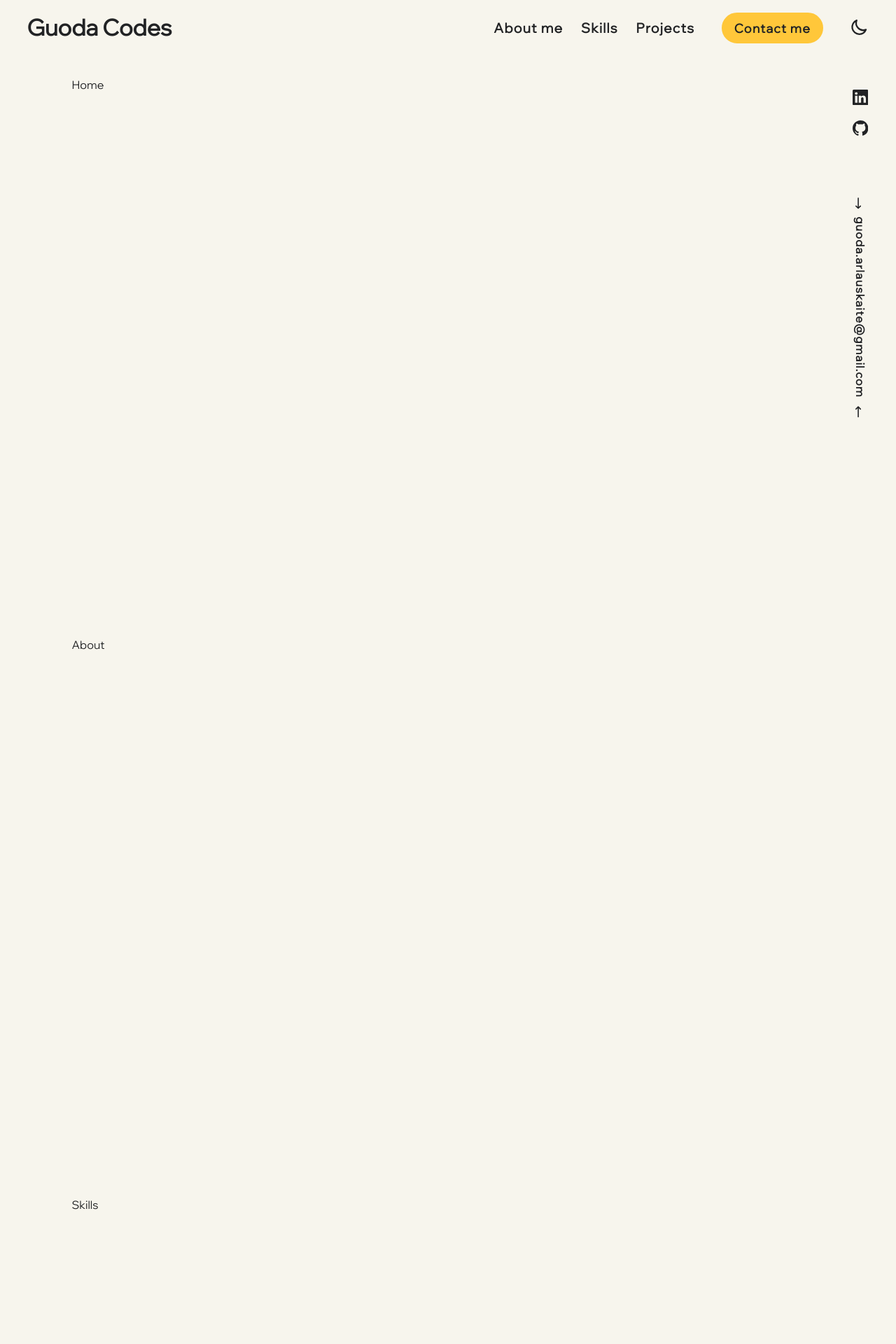
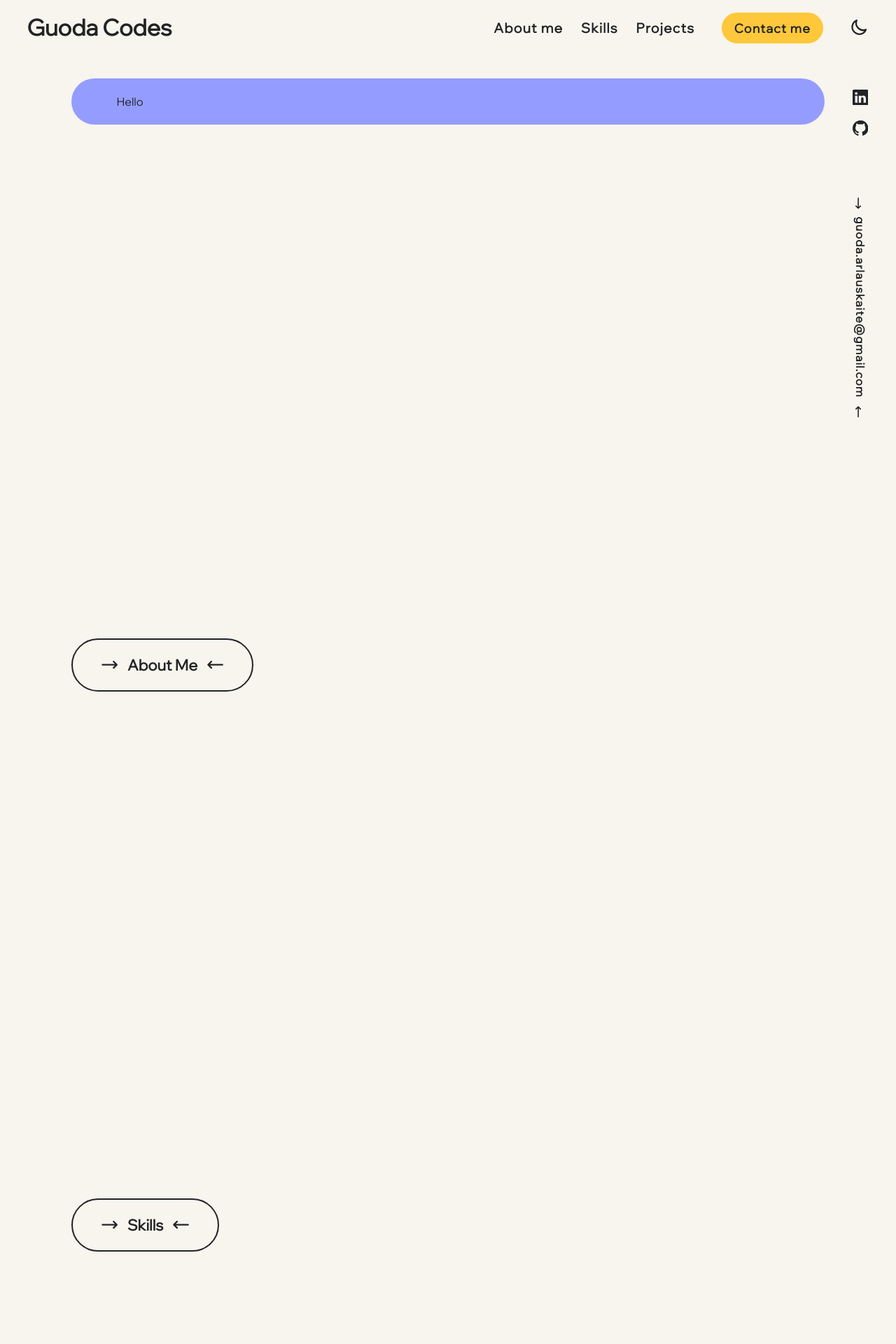
Before and after one commit to guodaar/portfolio, a React (Vite) app: page / in a window 1280 px wide. Shown: the top 1920 px of the page at 70% size. Built offline with nearby package versions, Linux system fonts and the light colour scheme.

Commit message:
section header component

```diff
--- /dev/null
+++ b/src/components/Headers/SectionHeader.tsx
@@ -0,0 +1,39 @@
+import {
+  HiOutlineArrowNarrowLeft,
+  HiOutlineArrowNarrowRight,
+} from "react-icons/hi";
+import { border, roundedBorder } from "../../styles/stylevariables";
+
+import { PropsWithChildren } from "react";
+import styled from "styled-components";
+
+const SectionHeader = ({ children }: PropsWithChildren) => {
+  return (
+    <Container>
+      <HiOutlineArrowNarrowRight />
+      <Text>{children}</Text>
+      <HiOutlineArrowNarrowLeft />
+    </Container>
+  );
+};
+
+export default SectionHeader;
+
+const Container = styled.div`
+  border: ${border};
+  border-radius: ${roundedBorder};
+  padding: 6px 3vw;
+  width: fit-content;
+  font-size: 0.9rem;
+  display: flex;
+  align-items: center;
+  gap: 12px;
+
+  svg {
+    font-size: 1.7rem;
+  }
+`;
+
+const Text = styled.h2`
+  color: ${({ theme }) => theme.text};
+`;
--- a/src/pages/About/About.tsx
+++ b/src/pages/About/About.tsx
@@ -1,3 +1,4 @@
+import SectionHeader from "../../components/Headers/SectionHeader";
 import styled from "styled-components";
 
 type Props = {
@@ -5,7 +6,11 @@ type Props = {
 };
 
 const About = ({ aboutRef }: Props) => {
-  return <Container ref={aboutRef}>About</Container>;
+  return (
+    <Container ref={aboutRef}>
+      <SectionHeader>About Me</SectionHeader>
+    </Container>
+  );
 };
 
 export default About;
--- a/src/pages/Contact/Contact.tsx
+++ b/src/pages/Contact/Contact.tsx
@@ -1,3 +1,4 @@
+import SectionHeader from "../../components/Headers/SectionHeader";
 import styled from "styled-components";
 
 type Props = {
@@ -5,7 +6,11 @@ type Props = {
 };
 
 const Contact = ({ contactRef }: Props) => {
-  return <Container ref={contactRef}>Contact</Container>;
+  return (
+    <Container ref={contactRef}>
+      <SectionHeader>Contact</SectionHeader>
+    </Container>
+  );
 };
 
 export default Contact;
--- a/src/pages/Home/Home.tsx
+++ b/src/pages/Home/Home.tsx
@@ -5,7 +5,11 @@ type Props = {
 };
 
 const Home = ({ mainRef }: Props) => {
-  return <Container ref={mainRef}>Home</Container>;
+  return (
+    <Container ref={mainRef}>
+      <Wrapper>Hello</Wrapper>
+    </Container>
+  );
 };
 
 export default Home;
@@ -13,3 +17,9 @@ export default Home;
 const Container = styled.section`
   height: 100vh;
 `;
+
+const Wrapper = styled.div`
+  background-color: ${({ theme }) => theme.secondary};
+  border-radius: 50px;
+  padding: 24px 5vw;
+`;
--- a/src/pages/Projects/Projects.tsx
+++ b/src/pages/Projects/Projects.tsx
@@ -1,3 +1,4 @@
+import SectionHeader from "../../components/Headers/SectionHeader";
 import styled from "styled-components";
 
 type Props = {
@@ -5,7 +6,11 @@ type Props = {
 };
 
 const Projects = ({ projectsRef }: Props) => {
-  return <Container ref={projectsRef}>Projects</Container>;
+  return (
+    <Container ref={projectsRef}>
+      <SectionHeader>Projects</SectionHeader>
+    </Container>
+  );
 };
 
 export default Projects;
--- a/src/pages/Skills/Skills.tsx
+++ b/src/pages/Skills/Skills.tsx
@@ -1,3 +1,4 @@
+import SectionHeader from "../../components/Headers/SectionHeader";
 import styled from "styled-components";
 
 type Props = {
@@ -5,7 +6,11 @@ type Props = {
 };
 
 const Skills = ({ skillsRef }: Props) => {
-  return <Container ref={skillsRef}>Skills</Container>;
+  return (
+    <Container ref={skillsRef}>
+      <SectionHeader>Skills</SectionHeader>
+    </Container>
+  );
 };
 
 export default Skills;
--- a/src/styles/stylevariables.ts
+++ b/src/styles/stylevariables.ts
@@ -1,6 +1,6 @@
 export const border = "2px solid";
 export const borderRadius = "10px";
-export const roundedBorder = "25px";
+export const roundedBorder = "50px";
 export const transition = "0.1s ease-in-out";
 
 export const darkColor = "#222325";
```
